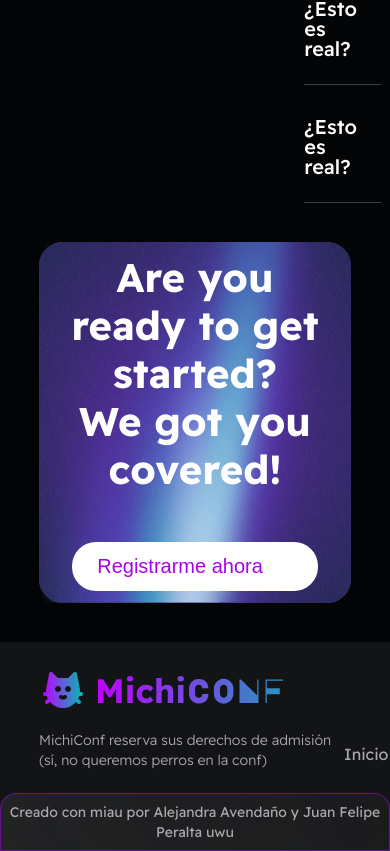
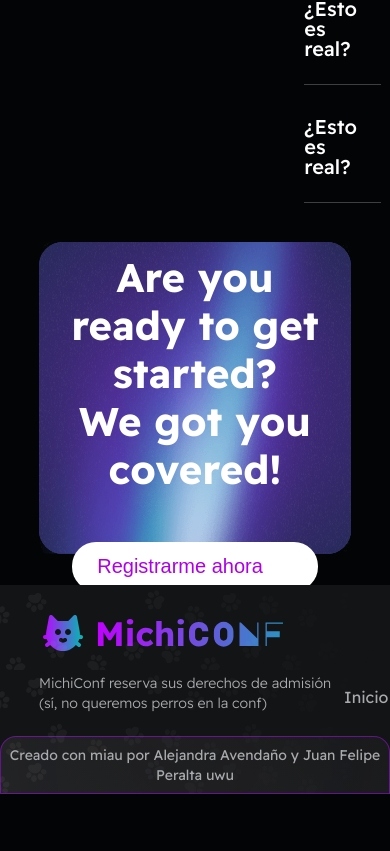
Before and after one commit to juanexplosions/michiconf, a React (Vite) app: page / in a window 390 px wide. Shown: the part 2947-3798 px from the top of the page. After the commit the page ends 3741 px from the top, so only its background shows below. Built offline with nearby package versions, Linux system fonts and the light colour scheme; some icons are missing.

Commit message:
fix: bug on responsive of paws footer background

```diff
--- a/src/components/Banner/Banner.scss
+++ b/src/components/Banner/Banner.scss
@@ -3,9 +3,11 @@
 .banner {
   margin: auto;
   margin-top: 10%;
-  margin-bottom: 10%;
+  margin-bottom: 8%;
   width: 80%;
   max-width: 1200px;
+  height: auto;
+  max-height: 289px;
   background-color: #5c62d6;
   display: flex;
   flex-direction: column;
--- a/src/components/Footer/Footer.jsx
+++ b/src/components/Footer/Footer.jsx
@@ -6,8 +6,8 @@ export default function Footer() {
   return (
     <>
       <footer className="footer">
-     {/* <img src="/footer-patitas.svg" alt="" className="footer__decoration" /> */}
-        <div className="footer__container">
+      <div className="footer__decoration"></div>
+      <div className="footer__container">
           <img src="/michiconf-gradient.svg" alt="" />
           <p className="footer__text">
             MichiConf reserva sus derechos de admisión <br /> (sí, no queremos
--- a/src/components/Footer/Footer.scss
+++ b/src/components/Footer/Footer.scss
@@ -17,7 +17,9 @@
   &__decoration {
     position: absolute;
     width: 100%;
-    height: auto;
+    height: 100%; // Ajusta la altura según tus necesidades
+    background: url("/footer-patitas.svg");
+    background-size: contain;
     mask-image: linear-gradient(
       to right,
       rgba(0, 0, 0, 1) 0%,
@@ -31,8 +33,12 @@
   }
 
   &__made-by {
-    background: linear-gradient(45deg, rgba(255, 250, 250, 0.07), rgba(255, 242, 242, 0.03) 100%);
-    backdrop-filter:  blur(128px);
+    background: linear-gradient(
+      45deg,
+      rgba(255, 250, 250, 0.07),
+      rgba(255, 242, 242, 0.03) 100%
+    );
+    backdrop-filter: blur(128px);
     border-top-right-radius: 16px;
     border-top-left-radius: 16px;
     padding-top: 8px;
@@ -42,7 +48,7 @@
     line-height: 20px;
     color: #a9aaad;
 
-    border: 1px solid rgba($color: #AE11F8, $alpha: 0.5);
+    border: 1px solid rgba($color: #ae11f8, $alpha: 0.5);
   }
 
   &__social-media {
```
Also changed, not shown: public/footer-patitas.svg.
